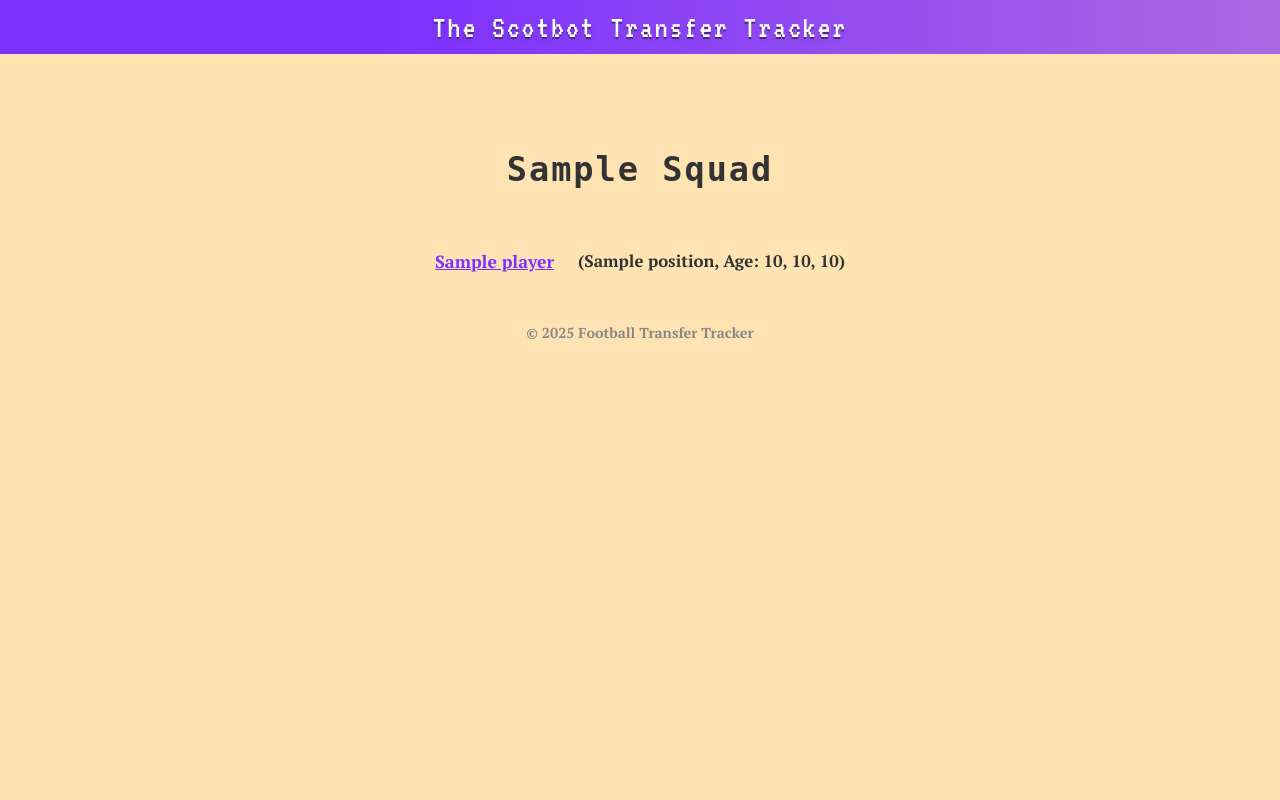
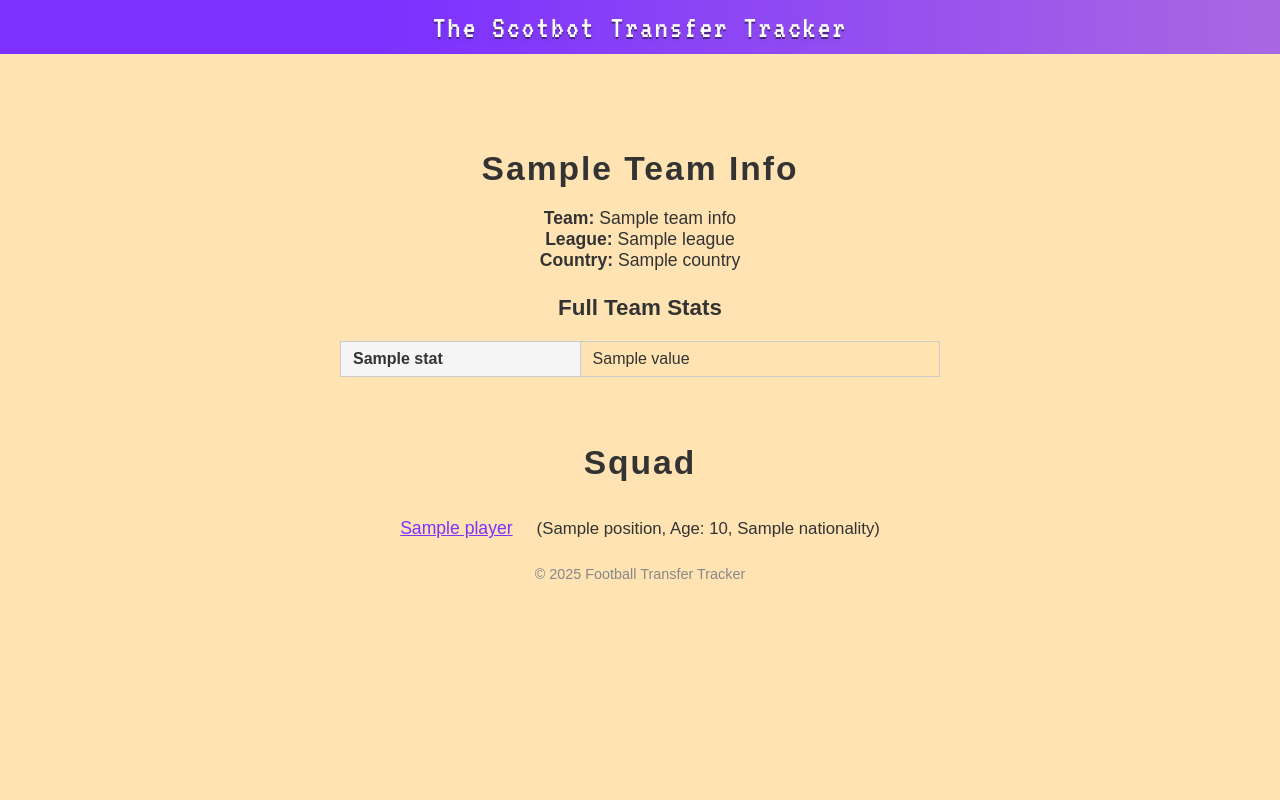
Before and after one commit to albapepper/scotbot-transfer-tracker, a Flask app: template templates/team.html in a window 1280 px wide. Run offline with Flask 3, Linux system fonts and the light colour scheme; the template is opened without the code that fills it: most values are stand-ins (such as "Sample title", 1, 10 or a date in 2020).

Commit message:
added in a team database and made some cosmetic updates

```diff
--- a/app.py
+++ b/app.py
@@ -13,13 +13,60 @@ from dataclasses import dataclass
 
 # --- Utility Functions & Data Model ---
 
+# --- Nation Mapping ---
+NATION_MAP = {
+    "ENG": ("English", "🏴"),
+    "SCO": ("Scottish", "🏴"),
+    "WAL": ("Welsh", "🏴"),
+    "NIR": ("Northern Irish", "🇬🇧"),
+    "IRL": ("Irish", "🇮🇪"),
+    "FRA": ("French", "🇫🇷"),
+    "ESP": ("Spanish", "🇪🇸"),
+    "GER": ("German", "🇩🇪"),
+    "ITA": ("Italian", "🇮🇹"),
+    "POR": ("Portuguese", "🇵🇹"),
+    "NED": ("Dutch", "🇳🇱"),
+    "BEL": ("Belgian", "🇧🇪"),
+    "SUI": ("Swiss", "🇨🇭"),
+    "SWE": ("Swedish", "🇸🇪"),
+    "NOR": ("Norwegian", "🇳🇴"),
+    "DEN": ("Danish", "🇩🇰"),
+    "CRO": ("Croatian", "🇭🇷"),
+    "SRB": ("Serbian", "🇷🇸"),
+    "USA": ("American", "🇺🇸"),
+    "BRA": ("Brazilian", "🇧🇷"),
+    "ARG": ("Argentinian", "🇦🇷"),
+    "URU": ("Uruguayan", "🇺🇾"),
+    "COL": ("Colombian", "🇨🇴"),
+    "MEX": ("Mexican", "🇲🇽"),
+    "JPN": ("Japanese", "🇯🇵"),
+    "KOR": ("South Korean", "🇰🇷"),
+    "AUS": ("Australian", "🇦🇺"),
+    # ...add more as needed
+}
+
+def get_nation_display(nation_field):
+    if not nation_field or len(nation_field) < 3:
+        return nation_field or "Unknown"
+    code = nation_field[-3:].upper()
+    name, flag = NATION_MAP.get(code, (nation_field, ""))
+    return f"{name} {flag}".strip()
+
 @dataclass
 class PlayerInfo:
     name: str
-    age: str
+    born: str
     position: str
     club: str
-    nationality: str = "Unknown"
+    nationality: str
+
+# Dataclass for team info, building this out for future use with a separate SQL table
+@dataclass
+class TeamInfo:
+    name: str
+    league: str
+    country: str
+    current_roster: str = ""
 
 def render_error(message, status=400):
     return render_template("home.html", error=message), status
@@ -35,7 +82,7 @@ def get_players_for_team(team_name: str) -> list[dict]:
         if player_info.club.lower() == team_name.lower():
             players.append({
                 'name': player_info.name,
-                'age': player_info.age,
+                'born': player_info.born,
                 'position': player_info.position,
                 'nationality': player_info.nationality,
                 'link': f"/transfers?query={urllib.parse.quote(player_info.name)}&type=player"
@@ -99,7 +146,6 @@ def build_transfer_link_context(canonical_player, canonical_team, matching_artic
     )
     if not matching_articles:
         context["articles"] = set()
-        context["no_mentions_message"] = "No recent articles found."
     return context
 
 def build_player_info_block(player_info, canonical_player, show_stats_link=True):
@@ -110,7 +156,7 @@ def build_player_info_block(player_info, canonical_player, show_stats_link=True)
             f"<b>Club:</b> "
             f"<a href='{club_link}' class='results-header-link' style='color:#7c31ff;text-decoration:underline;font-weight:bold;font-size:1.1rem'>{player_info.club}</a><br>"
             f"<b>Position:</b> {player_info.position}<br>"
-            f"<b>Age:</b> {player_info.age}<br>"
+            f"<b>Born:</b> {player_info.born}<br>"
             f"<b>Nationality:</b> {player_info.nationality}"
         )
         if show_stats_link:
@@ -120,7 +166,7 @@ def build_player_info_block(player_info, canonical_player, show_stats_link=True)
         return (
             f"<b>Club:</b> Unknown<br>"
             f"<b>Position:</b> Unknown<br>"
-            f"<b>Age:</b> Unknown<br>"
+            f"<b>Born:</b> Unknown<br>"
             f"<b>Nationality:</b> Unknown"
         )
 
@@ -139,15 +185,53 @@ def build_team_context(canonical_team, mentions_list):
     team_display = canonical_team.title()
     header = f'{team_display} trending mentions'
     current_roster_link = f'<a href="/teams?name={urllib.parse.quote(canonical_team)}" class="results-header-link">Current Roster</a>'
+    # Get TeamInfo
+    team_info = get_team_info(canonical_team)
     context = dict(
         header=header,
         current_roster_link=current_roster_link,
         outgoing_mentions=mentions_list,
+        team_info=team_info,
     )
     if not mentions_list:
         context["outgoing_mentions"] = []
         context["no_mentions_message"] = "No recent mentions."
     return context
+def get_team_info(canonical_team: str) -> 'TeamInfo|None':
+    # Load from team-stats.sql (simple parse, not efficient for large files)
+    DATA_DIR = Path(__file__).parent
+    TEAM_FILE = DATA_DIR / "team-stats.sql"
+    insert_re = re.compile(r"INSERT INTO team_stats VALUES \((.*?)\);", re.IGNORECASE)
+    # Try to get columns
+    stat_keys = []
+    def normalize(s):
+        return ''.join(c for c in unicodedata.normalize('NFD', s.lower()) if unicodedata.category(c) != 'Mn').replace(' fc','').replace(' afc','').replace('.','').replace(',','').replace('-',' ').strip()
+    norm_canonical = normalize(canonical_team)
+    with open(TEAM_FILE, encoding="utf-8") as f:
+        content = f.read()
+        create_match = re.search(r"CREATE TABLE.*?team_stats\s*\((.*?)\);", content, re.DOTALL | re.IGNORECASE)
+        if create_match:
+            columns_text = create_match.group(1)
+            column_matches = re.findall(r"`([^`]+)`", columns_text)
+            stat_keys = column_matches
+    # Now find the row (allow partial/normalized match)
+    with open(TEAM_FILE, encoding="utf-8") as f:
+        for line in f:
+            match = insert_re.match(line.strip())
+            if not match:
+                continue
+            raw = match.group(1)
+            values = [v.strip().strip("'") for v in re.split(r",(?=(?:[^']*'[^']*')*[^']*$)", raw)]
+            if len(values) >= 3:
+                norm_sql_name = normalize(values[2])
+                # Allow exact or partial match
+                if norm_canonical == norm_sql_name or norm_canonical in norm_sql_name or norm_sql_name in norm_canonical:
+                    league = values[0] if len(values) > 0 else "Unknown"
+                    country = values[1] if len(values) > 1 else "Unknown"
+                    name = values[2]
+                    current_roster = f"/teams?name={urllib.parse.quote(name)}"
+                    return TeamInfo(name=name, league=league, country=country, current_roster=current_roster)
+    return None
 
 def build_player_context(canonical_player, player_info, linked_teams, show_stats_link=True):
     club_str = build_player_info_block(player_info, canonical_player, show_stats_link)
@@ -159,7 +243,7 @@ def build_player_context(canonical_player, player_info, linked_teams, show_stats
         articles=None,
         entity_type="players",
         linked_teams=linked_teams if linked_teams else [],
-        no_mentions_message="No recent mentions." if not linked_teams else None
+        no_mentions_message="No recent mentions" if not linked_teams else None
     )
     return context
 
@@ -184,13 +268,13 @@ def load_player_data(filename: str) -> Tuple[Dict[str, List[str]], Dict[str, Lis
             if len(values) < 6:
                 continue
             name = values[1]
-            nationality = values[2] if len(values) > 2 and values[2] else "Unknown"
+            nationality = get_nation_display(values[2]) if len(values) > 2 and values[2] else "Unknown"
             position = values[3] if values[3] else "Unknown"
             club = values[4] if values[4] else "Unknown"
-            age = values[5] if values[5] else "Unknown"
+            born = values[6] if len(values) > 6 and values[6] else "Unknown"
             norm_name = normalize_name(name)
             player_aliases.setdefault(norm_name, []).append(name)
-            player_lookup[name.lower()] = PlayerInfo(name, age, position, club, nationality)
+            player_lookup[name.lower()] = PlayerInfo(name, born, position, club, nationality)
             if club != "Unknown":
                 norm_club = normalize_name(club)
                 club_aliases.setdefault(norm_club, []).append(club)
@@ -274,7 +358,7 @@ def autocomplete():
 def get_transfer_mentions():
     query = request.args.get("query", "").rstrip()
     search_type = request.args.get("type", "team")
-    window = int(request.args.get("window", 24))
+    window = 48  # Standardized 48 hour window
 
     if not query:
         return render_error("Missing 'query' parameter")
@@ -325,7 +409,7 @@ def get_transfer_mentions():
 def transfers_link():
     player = request.args.get("player")
     team = request.args.get("team")
-    window = int(request.args.get("window", 24))
+    window = 48  # Standardized 48 hour window
     if not player or not team:
         return render_error("Missing player or team parameter")
     decoded_player = urllib.parse.unquote(player)
@@ -356,7 +440,45 @@ def teams_page():
         return render_error("Missing team name")
     decoded_team = urllib.parse.unquote(team_name)
     team_players = get_players_for_team(decoded_team)
+    # --- TeamInfo ---
+    team_info = get_team_info(decoded_team)
+    # --- Team Stats ---
+    DATA_DIR = Path(__file__).parent
+    TEAM_FILE = DATA_DIR / "team-stats.sql"
+    insert_re = re.compile(r"INSERT INTO team_stats VALUES \((.*?)\);", re.IGNORECASE)
+    stat_keys = []
+    stats_row = None
+    # Get columns
+    with open(TEAM_FILE, encoding="utf-8") as f:
+        content = f.read()
+        create_match = re.search(r"CREATE TABLE.*?team_stats\s*\((.*?)\);", content, re.DOTALL | re.IGNORECASE)
+        if create_match:
+            columns_text = create_match.group(1)
+            column_matches = re.findall(r"`([^`]+)`", columns_text)
+            stat_keys = column_matches
+    # Find row for this team (normalize for partial match)
+    def normalize(s):
+        return ''.join(c for c in unicodedata.normalize('NFD', s.lower()) if unicodedata.category(c) != 'Mn').replace(' fc','').replace(' afc','').replace('.','').replace(',','').replace('-',' ').strip()
+    norm_decoded = normalize(decoded_team)
+    with open(TEAM_FILE, encoding="utf-8") as f:
+        for line in f:
+            match = insert_re.match(line.strip())
+            if not match:
+                continue
+            raw = match.group(1)
+            values = [v.strip().strip("'") for v in re.split(r",(?=(?:[^']*'[^']*')*[^']*$)", raw)]
+            if len(values) >= 3:
+                norm_sql_name = normalize(values[2])
+                if norm_decoded == norm_sql_name or norm_decoded in norm_sql_name or norm_sql_name in norm_decoded:
+                    stats_row = values
+                    break
+    team_stats = {}
+    if stats_row and stat_keys and len(stats_row) == len(stat_keys):
+        for i, (key, value) in enumerate(zip(stat_keys, stats_row)):
+            team_stats[key] = value
     context = build_team_roster_context(decoded_team, team_players)
+    context["team_info"] = team_info
+    context["team_stats"] = team_stats if team_stats else None
     return render_template("team.html", **context)
 
 @app.route("/player-stats", methods=["GET"])
--- a/static/style.css
+++ b/static/style.css
@@ -1,9 +1,6 @@
-@import url('https://fonts.googleapis.com/css2?family=PT+Serif:wght@700&display=swap');
+@import url('https://fonts.googleapis.com/css2?family=Share+Tech+Mono&display=swap');
 
-body, .main-title, .results-container, .column, .no-mentions-message, ul, li, p, div, a {
-    font-family: 'PT Serif', 'Times New Roman', Times, 'Aptos Semibold', serif;
-    font-weight: 700;
-}
+
 .main-header a {
     font-family: 'VT323', monospace !important;
     font-weight: normal !important;
@@ -14,7 +11,7 @@ html, body {
     padding: 0;
     width: 100vw;
     background: #ffe3b3;
-    font-family: 'Share Tech Mono', monospace;
+    font-family: Arial, Helvetica, sans-serif;
     color: #333333;
     display: flex;
     flex-direction: column;
@@ -39,7 +36,7 @@ html, body {
 .main-title {
     font-size: 2.1rem;
     color: #333333;
-    font-family: 'Share Tech Mono', monospace;
+    font-family: Arial, Helvetica, sans-serif;
     font-weight: bold;
     margin-top: 3.5rem;
     margin-bottom: 1.2rem;
@@ -51,6 +48,7 @@ html, body {
     color: #333333;
     margin-bottom: 1.5rem;
     text-align: center;
+    font-family: Arial, Helvetica, sans-serif;
 }
 ul {
     list-style: none;
@@ -75,7 +73,7 @@ a:hover {
     width: 90vw;
     max-width: 600px;
     border-radius: 0.18em;
-    padding: 1.5rem 2rem;
+    font-family: Arial, Helvetica, sans-serif;
 }
 .player-row {
     display: flex;
@@ -94,6 +92,7 @@ a:hover {
     transition: color 0.15s;
     font-size: 1.1rem;
     letter-spacing: 1px;
+    font-family: Arial, Helvetica, sans-serif;
 }
 .player-link:hover {
     color: #a968e2;
@@ -101,11 +100,13 @@ a:hover {
 .player-meta {
     color: #333333;
     font-size: 1.05rem;
+    font-family: Arial, Helvetica, sans-serif;
 }
 .no-players {
     font-size: 1.05rem;
     color: #333333;
     text-align: center;
+    font-family: Arial, Helvetica, sans-serif;
 }
 .results-container {
     display: flex;
@@ -154,7 +155,7 @@ input[type="text"] {
     width: 100%;
     max-width: 410px;
     font-size: 1.15rem;
-    font-family: 'Share Tech Mono', monospace;
+    font-family: Arial, Helvetica, sans-serif;
     color: #32214a;
     background: #fffde4;
     border: none;
--- a/templates/team.html
+++ b/templates/team.html
@@ -1,23 +1,40 @@
 {% extends "base.html" %}
-{% block title %}{{ decoded_team.title() }} Squad{% endblock %}
+{% block title %}{{ decoded_team.title() }} Team Info{% endblock %}
 {% block content %}
-    <script>
-        function searchPlayer(playerName) {
-            const params = new URLSearchParams({
-                query: playerName,
-                type: 'player',
-                window: 24
-            });
-            window.location.href = '/transfers?' + params.toString();
-        }
-    </script>
-    <div class="main-title">{{ decoded_team.title() }} Squad</div>
+    <div class="main-title">{{ decoded_team.title() }} Team Info</div>
+    {% if team_info %}
+        <div class="info-block" style="margin-bottom: 24px;">
+            <b>Team:</b> {{ team_info.name }}<br>
+            <b>League:</b> {{ team_info.league }}<br>
+            <b>Country:</b> {{ team_info.country }}<br>
+        </div>
+    {% endif %}
+
+    {% if team_stats is defined and team_stats %}
+        <div class="player-stats-block">
+            <h3 style="font-family: inherit; font-size: 1.4em; font-weight: bold; color: inherit; text-align: center; margin-bottom: 20px;">Full Team Stats</h3>
+            <div style="max-width: 600px; margin: 0 auto;">
+                <table class="player-stats-table" style="width: 100%; border-collapse: collapse; margin: 0 auto;">
+                    <tbody>
+                    {% for stat, value in team_stats.items() %}
+                        <tr>
+                            <td style="border: 1px solid #ccc; padding: 8px 12px; font-weight: bold; background-color: #f5f5f5; text-align: left; width: 40%;">{{ stat }}</td>
+                            <td style="border: 1px solid #ccc; padding: 8px 12px; text-align: left; width: 60%;">{{ value }}</td>
+                        </tr>
+                    {% endfor %}
+                    </tbody>
+                </table>
+            </div>
+        </div>
+    {% endif %}
+
+    <div class="main-title" style="margin-top: 2em;">Squad</div>
     <div class="player-list">
     {% if not players %}
         <div style="text-align:center; color:black; font-weight:bold; margin:2em 0;">No recent mentions found</div>
     {% else %}
         {% for player in players %}
-            <div class="player-row"><a href="{{ player.link }}">{{ player.name }}</a> <span class="player-meta">({{ player.position }}, Age: {{ player.age }}, {{ player.height }}, {{ player.weight }})</span></div>
+            <div class="player-row"><a href="{{ player.link }}">{{ player.name }}</a> <span class="player-meta">({{ player.position }}, Age: {{ player.age }}, {{ player.nationality }})</span></div>
         {% endfor %}
     {% endif %}
     </div>
```
Also changed, not shown: generate-team-stats.py (added, +146 -0 lines), templates/home.html (+1 -7 lines), templates/transfers.html (+14 -3 lines), team-stats.sql (added).
